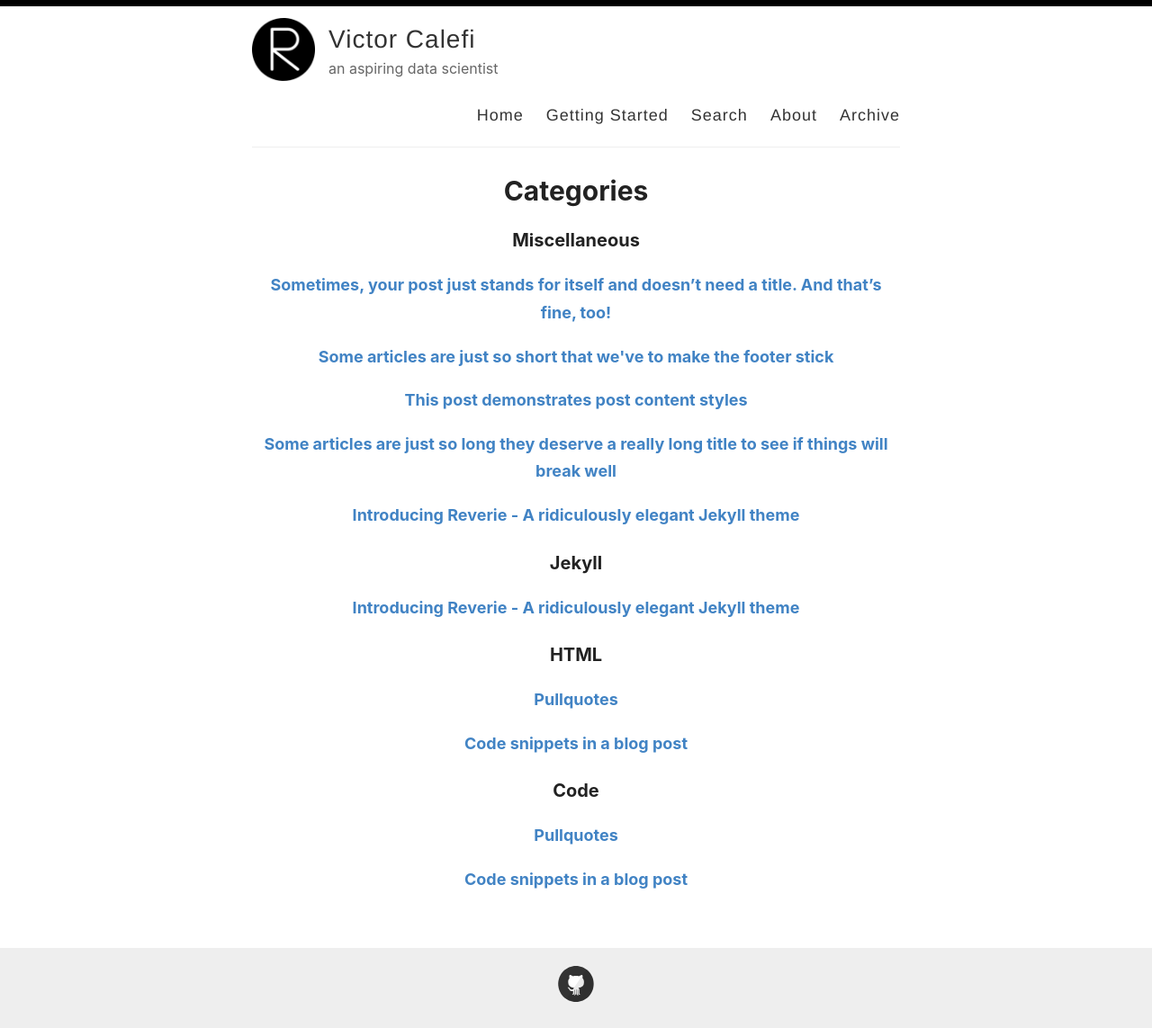
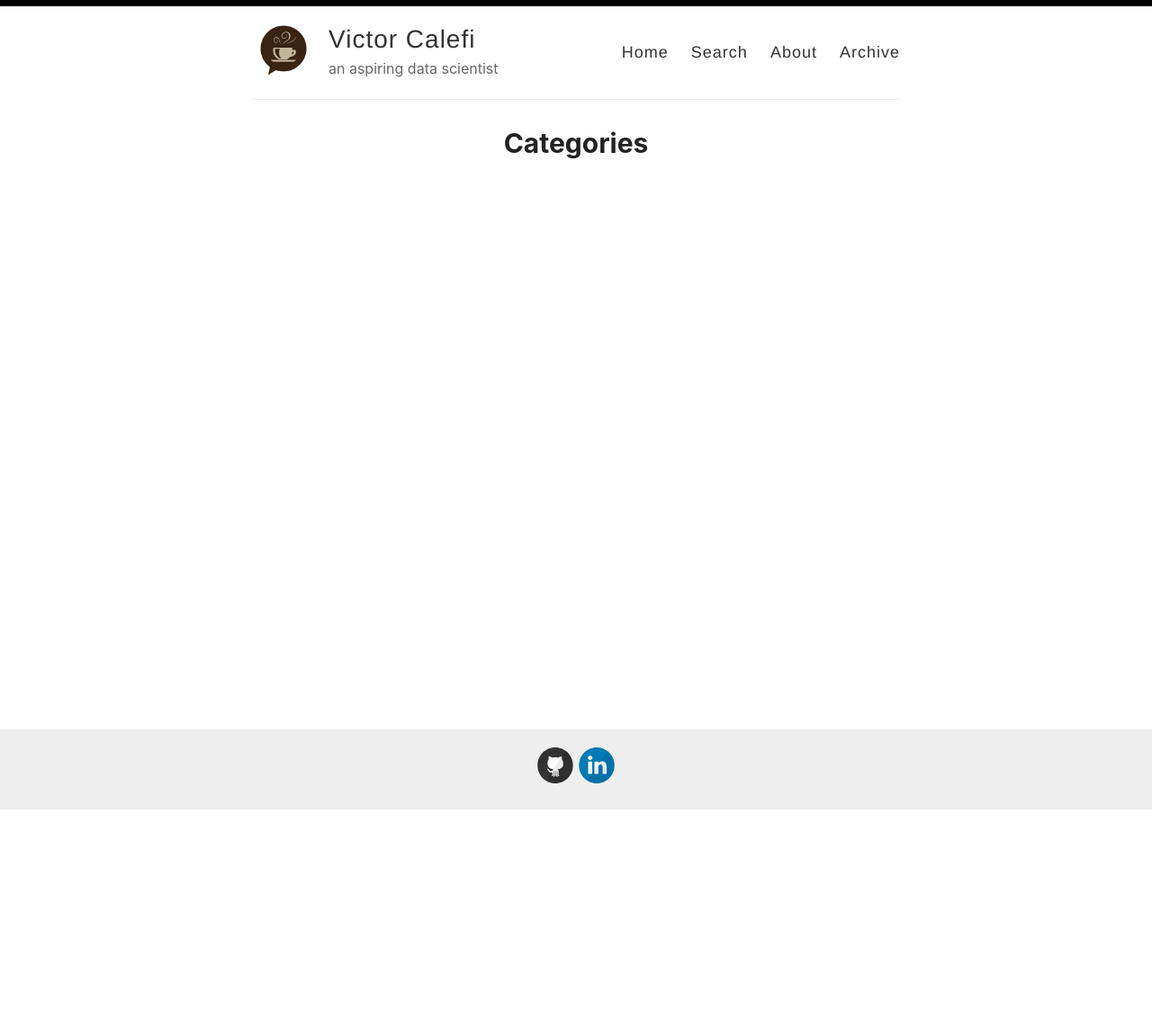
Before and after one commit to vcramos/vcramos.github.io, a Jekyll site: the page built from _pages/categories.md, in a window 1280 px wide. Shown: the whole page at 90% size. Built offline with Jekyll 4.4.1, drawn with Linux system fonts in a browser that asks for light colours; after the commit the page ends 901 px from its top, so only the background shows below that.

Commit message:
Updated post related features.

```diff
--- a/_config.yml
+++ b/_config.yml
@@ -12,7 +12,7 @@ author: Victor Calefi
 description: an aspiring data scientist
 
 # URL of your avatar or profile pic (you could use your GitHub profile pic)
-avatar: /images/reverie.png
+avatar: /images/espresso-icon.jpg
 
 #
 # Flags below are optional
@@ -26,7 +26,7 @@ footer-links:
   flickr:
   github: vcramos
   instagram:
-  linkedin:
+  linkedin: vcalefi
   pinterest:
   rss:
   twitter:
--- a/_layouts/default.html
+++ b/_layouts/default.html
@@ -39,7 +29,7 @@
 
             <nav>
               <a href="{{ site.baseurl }}/">Home</a>
-              <a href="{{ site.baseurl }}/getting-started">Getting Started</a>
+              <!-- <a href="{{ site.baseurl }}/getting-started">Getting Started</a> -->
               <a href="{{ site.baseurl }}/search">Search</a>
               <a href="{{ site.baseurl }}/about">About</a>
               <a href="{{ site.baseurl }}/archive">Archive</a>
```
Also changed, not shown: other parts of _layouts/default.html (+0 -10 lines), 404.md (+1 -4 lines), _includes/analytics_head.html (indentation only), _posts_unreleased/2019-02-13-introducing-reverie-jekyll-theme.md (renamed from _posts/2019-02-13-introducing-reverie-jekyll-theme.md), _posts_unreleased/2019-08-08-no-title-posts.md (renamed from _posts/2019-08-08-no-title-posts.md), _posts_unreleased/2019-12-11-pullquotes.md (renamed from _posts/2019-12-11-pullquotes.md), _posts_unreleased/2019-7-27-super-long-article.md (renamed from _posts/2019-7-27-super-long-article.md), _posts_unreleased/2019-7-27-this-post-demonstrates-post-content-styles.md (renamed from _posts/2019-7-27-this-post-demonstrates-post-content-styles.md), _posts_unreleased/2019-7-28-super-short-article.md (renamed from _posts/2019-7-28-super-short-article.md), _posts_unreleased/2019-8-12-code-snippets.md (renamed from _posts/2019-8-12-code-snippets.md), images/espresso-icon.jpg (added).
